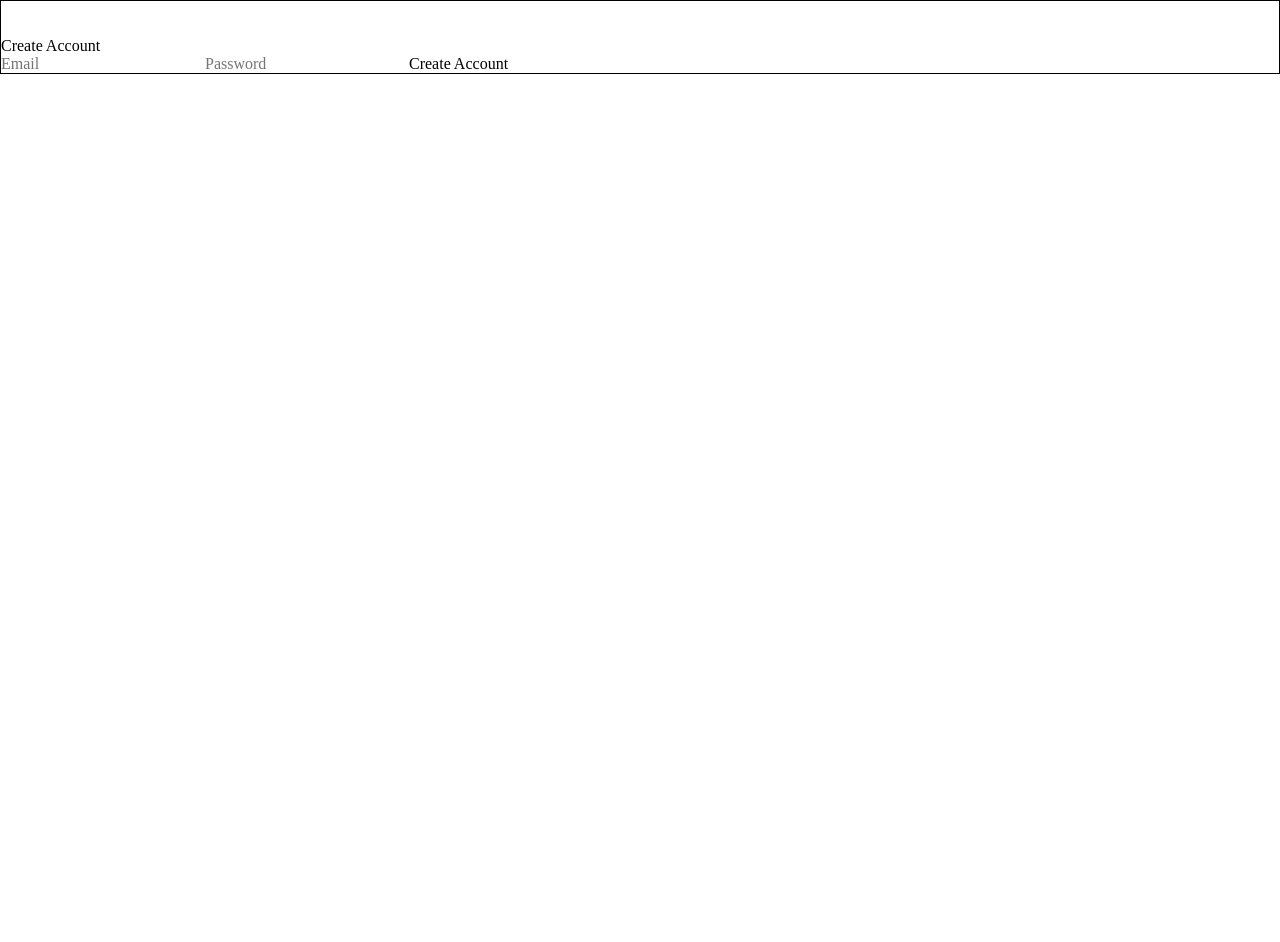
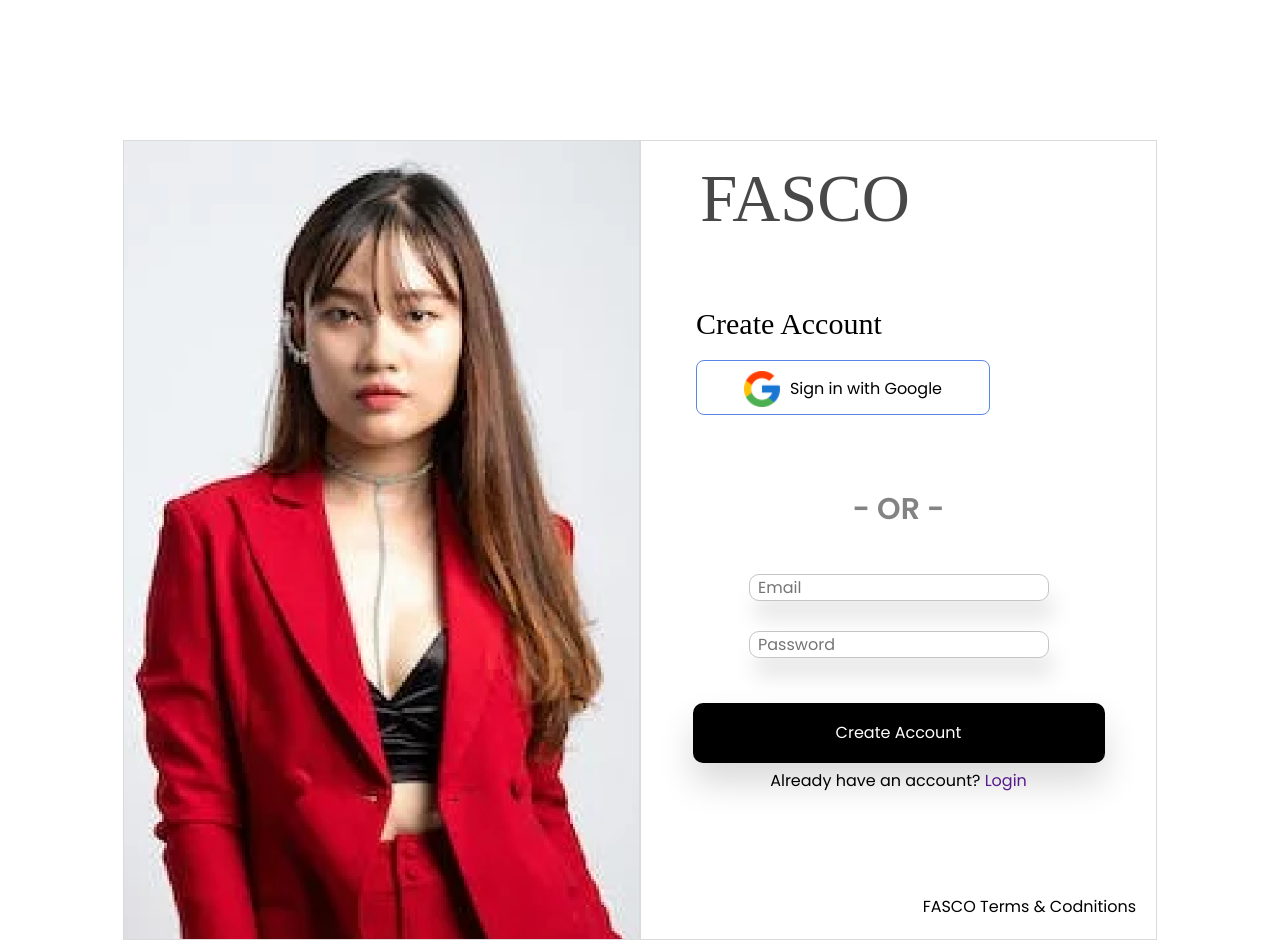
Before and after one commit to annabiryulina/ProjectJS, a website built with Vite: page signup_page.html in a window 1280 px wide. Before the commit the page ends 800 px from the top, so only its background shows below. Built offline with nearby package versions, Linux system fonts and the light colour scheme; a web font is replaced by a local one.

Commit message:
add styles, fix objects structure

```diff
--- a/signup_page.html
+++ b/signup_page.html
@@ -9,21 +9,42 @@
     <link rel="stylesheet" href="./style/media.css">
 </head>
 <body>
-    <div class="container">
-        <div id="page_leftside"><img src="" alt=""></div>
-        <div id="page_rightside">
-            <div id="logo"><img src="" alt=""></div>
-            <div class="form">
-                <form id="signup_form">
-                    <h2>Create Account</h2>
-                    <input type="email" id="signup_email" placeholder="Email" required>
-                    <input type="password" id="signup_password" placeholder="Password" required>
-                    <button type="submit">Create Account</button>
-                  </form>
+    <div class="container_sign">
+
+        <div id="signup_page_leftside"><img src="./style/Rectangle 19280.png" alt="signup_page_img" id="signup_page_img"></div>
+
+        <div id="singup_page_rightside">
+
+            <div id="rightside_firstblock">
+                <div id="text_logo">FASCO</div>
+                <h2>Create Account</h2>
+                <div id="signup_google">
+                    <button type="submit" id="google_btn">
+                       <img src="./style/image 939@1x.png" alt="google_logo">
+                       <div id="google_btn_txt">Sign in with Google</div>
+                    </button>
+                </div>
             </div>
 
+            <div id="rightside_secondblock">
+                <div id="text_OR">- OR -</div>
+                <div class="form">
+                    <form id="signup_form">
+                        <input class='signup_input' type="email" id="signup_email_input" placeholder="  Email" required>
+                        <input class='signup_input' type="password" id="signup_password_input" placeholder="  Password" required>
+                        <button type="submit" id="signup_btn">Create Account</button>
+                        <div id="link_signin_page">Already have an account? <a href="">Login</a></div>
+                    </form>
+
+                </div>
+            </div>
+
+            <div id="rightside_thirdblock">
+                <div id="rightside_footer">FASCO Terms & Codnitions</div>
+            </div>
+
+
         </div>
-    </div>
         <script type="module" src="/src/main.js"></script>
 </body>
 </html>
--- a/style/_signup_page.scss
+++ b/style/_signup_page.scss
@@ -1,3 +1,152 @@
-.container{
-    border: 1px solid;
+@import url('https://fonts.googleapis.com/css2?family=Poppins:wght@400;600&family=Volkhov:ital,wght@0,400;0,700;1,400;1,700&display=swap');
+
+$fontVolkhov: Volkhov;
+$background255: rgb(255, 255, 255);
+$border219: 1px solid rgb(219, 219, 219);
+
+%fontP16 {
+    font-family: Poppins;
+    font-size: 16px;
 }
+
+.container_sign{
+    width: 100%;
+    height: 1080px;
+    padding: 140px 123px;
+    background: $background255;
+    display: flex;
+    flex-direction: row;
+}
+
+#signup_page_leftside {
+    border: $border219 ;
+    flex-basis: 50%;
+    display: flex;
+        #signup_page_img{
+            flex-grow: 1;
+        }
+}
+
+#singup_page_rightside {
+    border: $border219;
+    flex-basis: 50%;
+    display: flex;
+    flex-direction: column;
+    justify-content: space-between;
+}
+
+#rightside_firstblock {
+    flex-basis: 40%;
+    display: flex;
+    flex-direction: column;
+    justify-content: space-around;
+    padding-left: 55px;
+    padding-bottom: 20px;
+
+        #text_logo{
+            width: 218px;
+            height: 67px;
+            font-family: $fontVolkhov;
+            font-size: 66.6px;
+            color: rgb(72, 72, 72);
+            display: flex;
+            align-items: center;
+            justify-content: center;
+            margin-bottom: 25px;
+            }
+        h2 {
+            font-family: $fontVolkhov;
+            font-size: 30px;
+            margin-bottom: -30px;
+        }
+        #signup_google {
+            #google_btn {
+                width: 294px;
+                height: 55px;
+                border: 1px solid rgb(91, 134, 229);
+                border-radius: 8px;
+                background: $background255;
+                display: flex;
+                flex-direction: row;
+                justify-content: center;
+                padding: 10px;
+                cursor: pointer;
+                    img {
+                        width: 36px;
+                        height: 36px;
+                        vertical-align: middle;
+                        margin-right: 10px;
+                    }
+                    #google_btn_txt {
+                        @extend %fontP16;
+                        padding-top: 5px;
+                    }
+            }
+        }
+}
+
+#rightside_secondblock {
+    flex-basis: 45%;
+    display: flex;
+    flex-direction: column;
+    width: 100%;
+
+        #text_OR {
+            font-family: Poppins;
+            font-size: 30px;
+            color: rgb(131, 131, 131);
+            font-weight: 700;
+            flex-basis: 20%;
+            width: 100%;
+            display: flex;
+            justify-content: center;
+            align-items: end;
+        }
+        .form {
+            flex-basis: 80%;
+            width: 100%;
+                #signup_form{
+                    width: 100%;
+                    height: 100%;
+                    display: flex;
+                    flex-direction: column;
+                    justify-content: center;
+                    align-items: center;
+                        .signup_input {
+                            @extend %fontP16;
+                            margin: 15px;
+                            border: solid 1px rgb(201, 196, 196);
+                            border-radius: 10px;
+                            box-shadow: 5px 20px 20px 0px rgba(109, 107, 107, 0.15);
+                            width: 300px;
+                        }
+                        #signup_btn {
+                            width: 80%;
+                            height: 60px;
+                            border-radius: 10px;
+                            box-shadow: 0px 20px 35px 0px rgba(0, 0, 0, 0.15);
+                            background: rgb(0, 0, 0);
+                            color: white;
+                            @extend %fontP16;
+                            margin-top: 30px;
+                        }
+                        #link_signin_page {
+                            @extend %fontP16;
+                            margin-top: 5px;
+                        }
+                }
+        }
+}
+
+#rightside_thirdblock{
+    flex-basis: 15%;
+    display: flex;
+    justify-content: end;
+    align-items: end;
+        #rightside_footer{
+            @extend %fontP16;
+            padding-right: 20px;
+            padding-bottom: 20px;
+        }
+
+}
--- a/style/style.scss
+++ b/style/style.scss
@@ -1,6 +1,2 @@
-* {
-    margin: 0;
-    padding: 0;
-    box-sizing: border-box;
-}
-@import './signup_page'
+
+@import './_signup_page.scss'
```
Also changed, not shown: index.html (+1 -0 lines), style/Rectangle 19280.png (added), style/image 939@1x.png (added).
